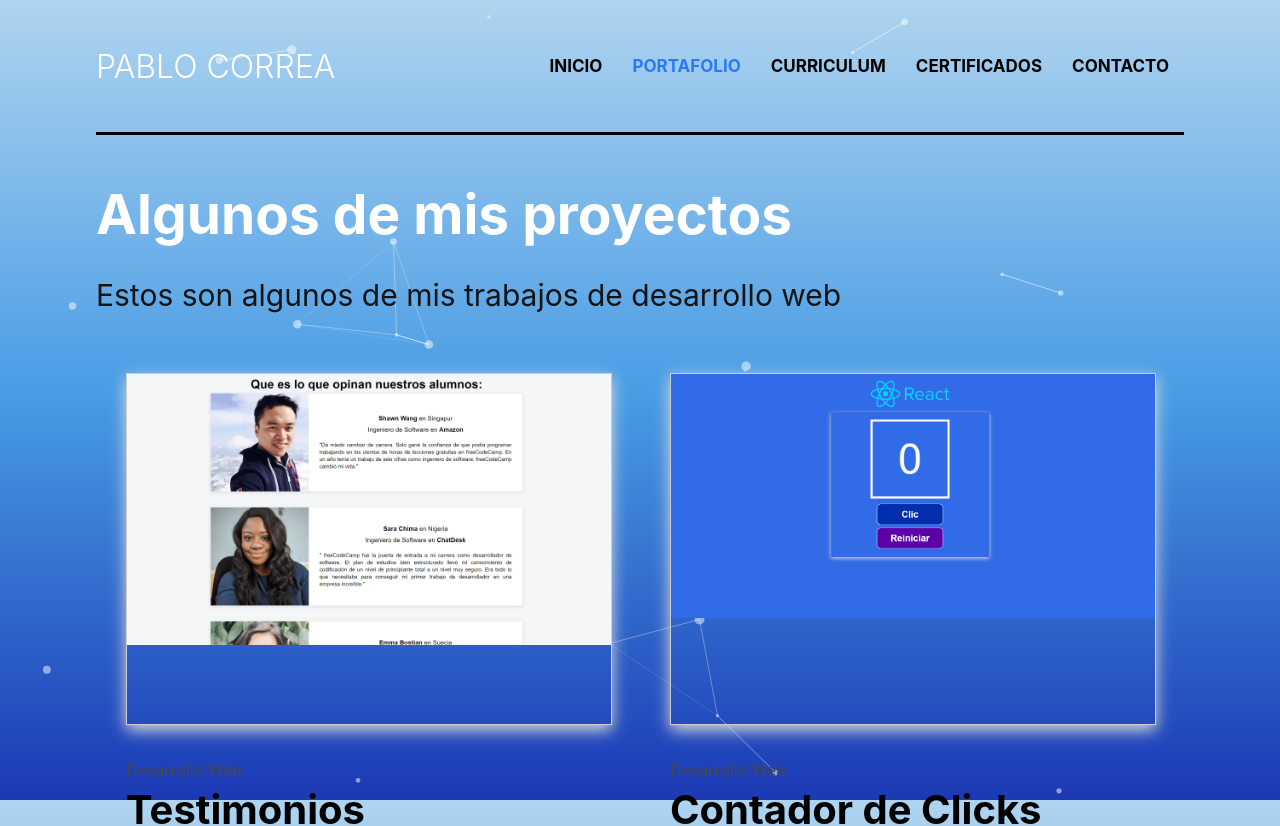
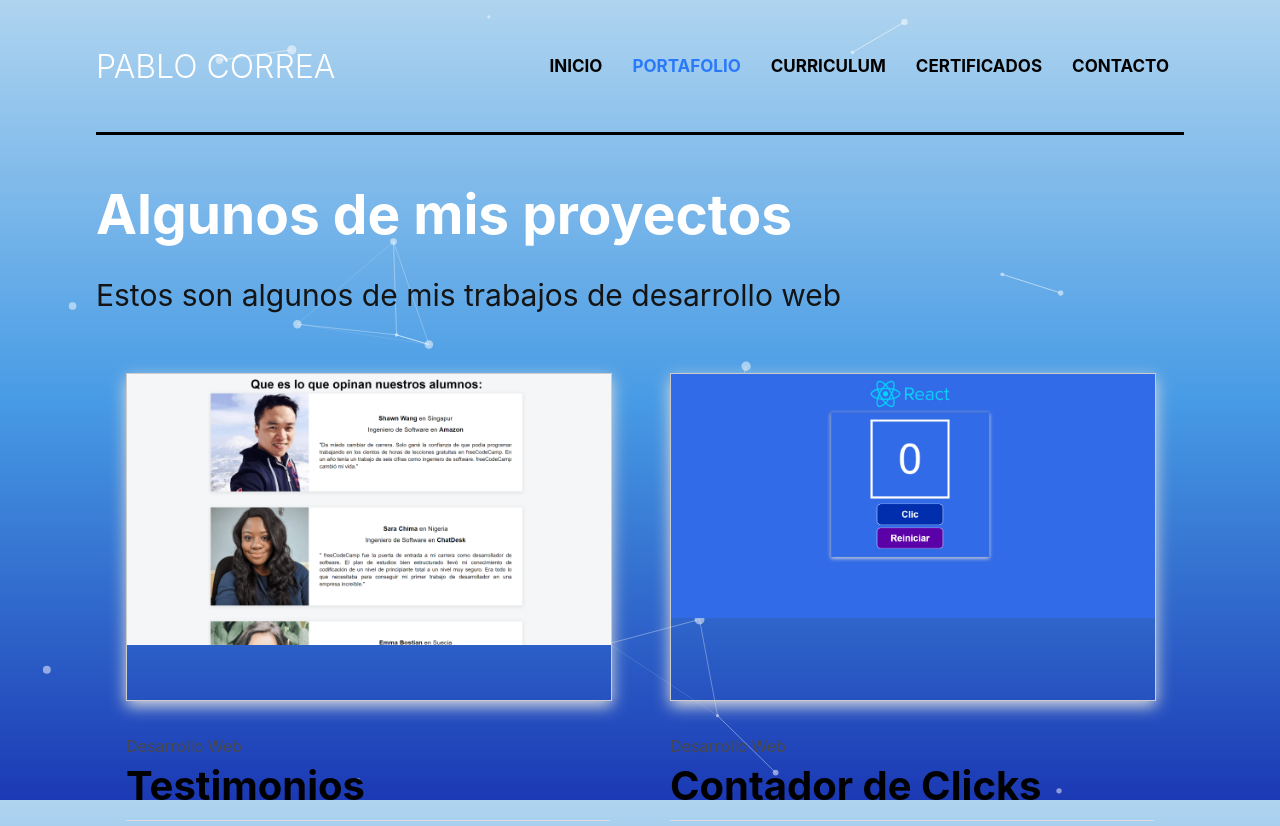
Before and after one commit to pablocorrea23/portafolio, a React (Create React App) app: page /portafolio in a window 1280 px wide. Shown: the top 826 px of the page. Built offline with nearby package versions, Linux system fonts and the light colour scheme.

Commit message:
cambioResposive

```diff
--- a/src/index.css
+++ b/src/index.css
@@ -191,7 +191,7 @@ button {
 
 .work-item .mask {
   width: 100%;
-  height: 350px;
+  height: 326px;
   overflow: hidden;
   border: 1px solid #ccc;
   box-shadow: 0px 5px 15px #ddd;
@@ -199,7 +199,9 @@ button {
 
 .work-item img {
   width: 100%;
+
   transition: all 500ms;
+
 }
 
 .work-item .mask:hover img {
```
